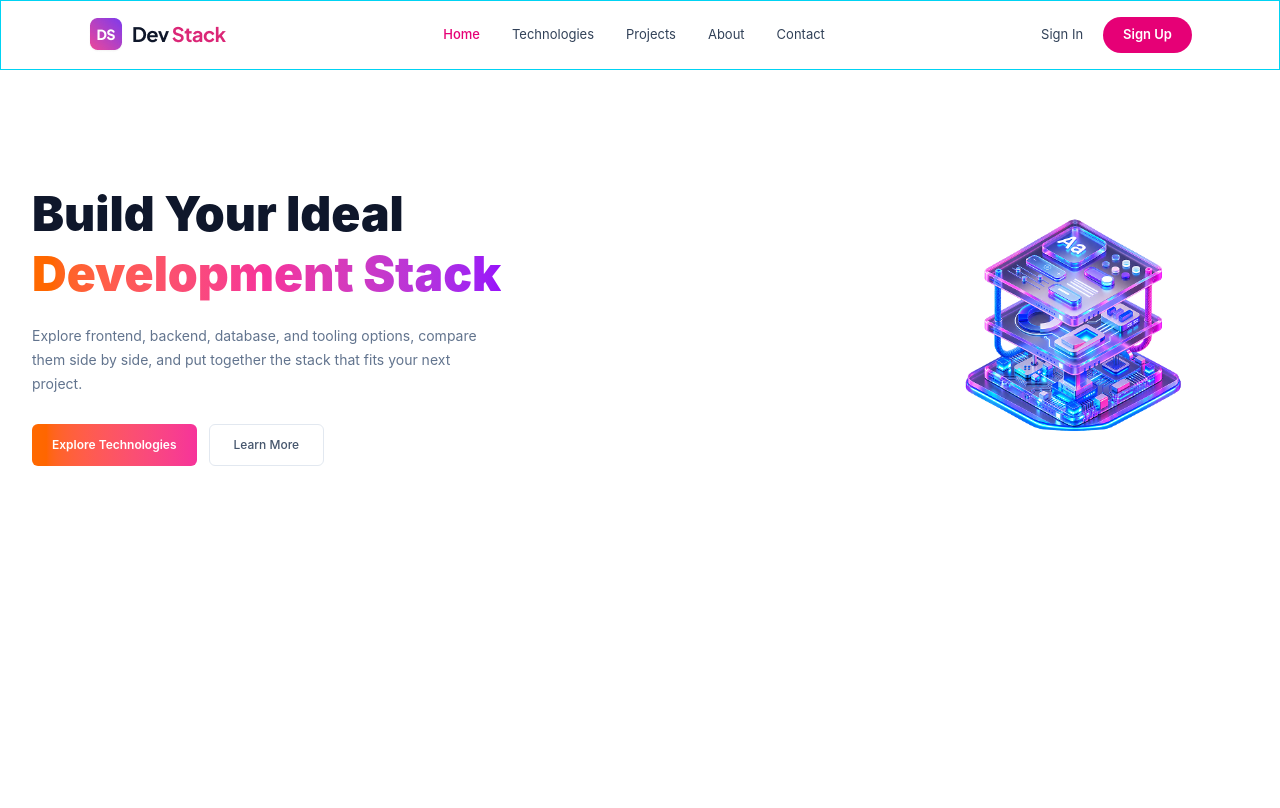
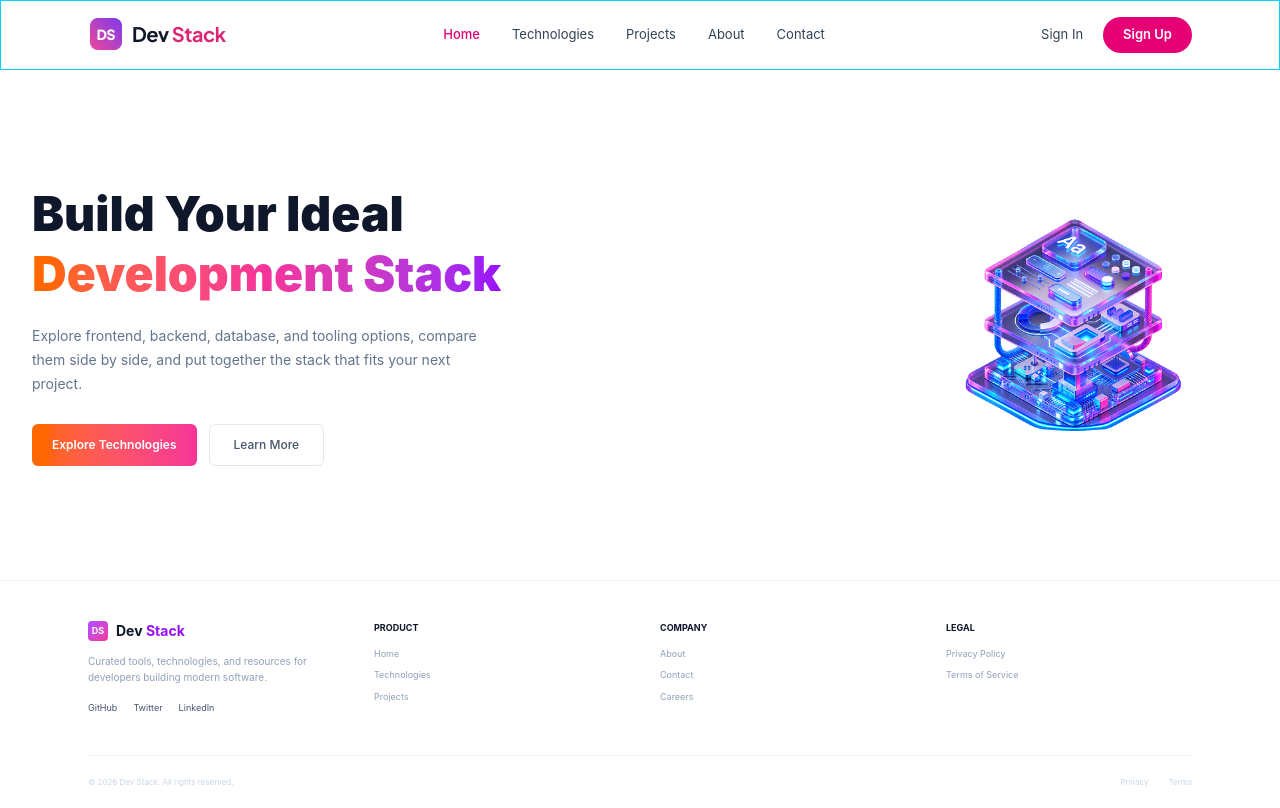
Before and after one commit to marufscode/DevStack, a React (Vite) app: page / in a window 1280 px wide. Built offline with nearby package versions, Linux system fonts and the light colour scheme.

Commit message:
Add Footer section

```diff
--- a/src/App.tsx
+++ b/src/App.tsx
@@ -1,6 +1,8 @@
 
 import Nav from "./Components/Nav";
 import Banner from "./Components/Banner";
+
+import Footer from "./Components/Footer";
 
 
 function App() {
@@ -10,6 +12,8 @@ function App() {
       <Nav/>
       <Banner></Banner>
 
+      <Footer/>
+
     </>
   )
 }
--- /dev/null
+++ b/src/Components/Footer.tsx
@@ -0,0 +1,130 @@
+import React from 'react';
+
+const Footer = () => {
+    return (
+       <footer className="border-t border-slate-100 bg-white">
+
+      {/* Center Container */}
+      <div className="mx-auto max-w-6xl px-6">
+
+        {/* Footer Content */}
+        <div className="grid grid-cols-1 gap-10 py-10 sm:grid-cols-2 lg:grid-cols-4">
+
+          {/* Brand */}
+          <div>
+            <div className="flex items-center gap-2">
+              <div className="flex h-5 w-5 items-center justify-center rounded bg-gradient-to-br from-purple-500 to-pink-500 text-[9px] font-bold text-white">
+                DS
+              </div>
+
+              <span className="text-sm font-bold text-slate-900">
+                Dev <span className="text-purple-600">Stack</span>
+              </span>
+            </div>
+
+            <p className="mt-3 max-w-xs text-[10px] leading-4 text-slate-400">
+              Curated tools, technologies, and resources for developers
+              building modern software.
+            </p>
+
+            <div className="mt-4 flex gap-4">
+              <a href="#" className="text-[9px] text-slate-600 hover:text-purple-600">
+                GitHub
+              </a>
+
+              <a href="#" className="text-[9px] text-slate-600 hover:text-purple-600">
+                Twitter
+              </a>
+
+              <a href="#" className="text-[9px] text-slate-600 hover:text-purple-600">
+                LinkedIn
+              </a>
+            </div>
+          </div>
+
+          {/* Product */}
+          <div>
+            <h3 className="text-[9px] font-bold uppercase text-slate-900">
+              Product
+            </h3>
+
+            <div className="mt-3 space-y-2">
+              <a href="#" className="block text-[9px] text-slate-400 hover:text-purple-600">
+                Home
+              </a>
+
+              <a href="#" className="block text-[9px] text-slate-400 hover:text-purple-600">
+                Technologies
+              </a>
+
+              <a href="#" className="block text-[9px] text-slate-400 hover:text-purple-600">
+                Projects
+              </a>
+            </div>
+          </div>
+
+          {/* Company */}
+          <div>
+            <h3 className="text-[9px] font-bold uppercase text-slate-900">
+              Company
+            </h3>
+
+            <div className="mt-3 space-y-2">
+              <a href="#" className="block text-[9px] text-slate-400 hover:text-purple-600">
+                About
+              </a>
+
+              <a href="#" className="block text-[9px] text-slate-400 hover:text-purple-600">
+                Contact
+              </a>
+
+              <a href="#" className="block text-[9px] text-slate-400 hover:text-purple-600">
+                Careers
+              </a>
+            </div>
+          </div>
+
+          {/* Legal */}
+          <div>
+            <h3 className="text-[9px] font-bold uppercase text-slate-900">
+              Legal
+            </h3>
+
+            <div className="mt-3 space-y-2">
+              <a href="#" className="block text-[9px] text-slate-400 hover:text-purple-600">
+                Privacy Policy
+              </a>
+
+              <a href="#" className="block text-[9px] text-slate-400 hover:text-purple-600">
+                Terms of Service
+              </a>
+            </div>
+          </div>
+
+        </div>
+
+        {/* Bottom */}
+        <div className="flex items-center justify-between border-t border-slate-100 py-5">
+
+          <p className="text-[8px] text-slate-300">
+            © 2026 Dev Stack. All rights reserved.
+          </p>
+
+          <div className="flex gap-5">
+            <a href="#" className="text-[8px] text-slate-300 hover:text-slate-500">
+              Privacy
+            </a>
+
+            <a href="#" className="text-[8px] text-slate-300 hover:text-slate-500">
+              Terms
+            </a>
+          </div>
+
+        </div>
+
+      </div>
+    </footer>
+    );
+};
+
+export default Footer;
```
